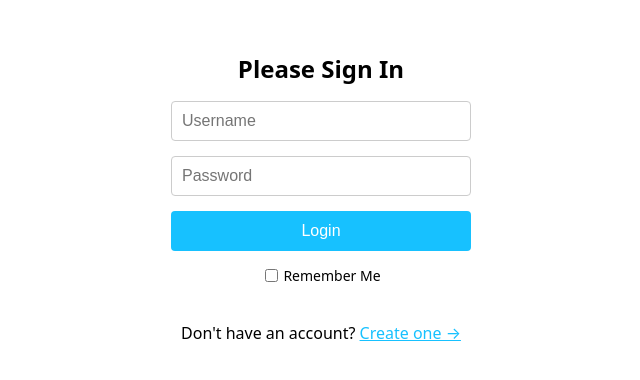
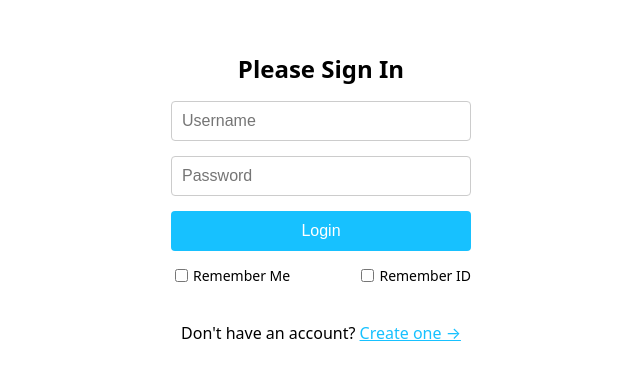
Before and after one commit to djccnt15/northwind, a React (Vite) app in the folder frontend/: page /login in a window 1280 px wide. Shown: the part 186-566 px from the top of the page, without its empty margins (319-959 px from the left). Built offline with nearby package versions, Linux system fonts and the light colour scheme; no server answers.

Commit message:
create `remember id`

```diff
--- a/frontend/src/pages/login.tsx
+++ b/frontend/src/pages/login.tsx
@@ -23,6 +23,13 @@ const Wrapper = styled.div`
   padding-bottom: 50px;
 `;
 
+const CheckBoxArea = styled.div`
+  display: flex;
+  align-items: center;
+  justify-content: space-between;
+  width: 100%;
+`;
+
 const CheckBoxWrapper = styled.div`
   display: flex;
   align-items: center;
@@ -44,9 +51,16 @@ export default function Login() {
   const [errorMsg, setErrorMsg] = useState<string>("");
   const [isLoading, setIsLoading] = useState<boolean>(false);
 
-  const [username, setUsername] = useState<string>("");
+  const [username, setUsername] = useState<string>(() => {
+    const rememberedId = localStorage.getItem("rememberedId");
+    return rememberedId || "";
+  });
   const [password, setPassword] = useState<string>("");
   const [rememberMe, setRememberMe] = useState<boolean>(false);
+  const [rememberId, setRememberId] = useState<boolean>(() => {
+    const rememberedId = localStorage.getItem("rememberedId");
+    return !!rememberedId;
+  });
 
   const onChangeUsername = (e: React.ChangeEvent<HTMLInputElement>) => {
     setUsername(e.target.value);
@@ -87,6 +101,12 @@ export default function Login() {
             : [],
           loggedIn: true,
         });
+
+        if (rememberId) {
+          localStorage.setItem("rememberedId", username);
+        } else {
+          localStorage.removeItem("rememberedId");
+        }
 
         const from = location.state?.from?.pathname || "/";
         navigate(from, { replace: true });
@@ -131,6 +151,7 @@ export default function Login() {
           />
           {isLoading && <SubmitBtnHoverMsg>Signing in...</SubmitBtnHoverMsg>}
         </SubmitBtnWrapper>
+        <CheckBoxArea>
           <CheckBoxWrapper>
             <CheckBoxInput
               type="checkbox"
@@ -140,6 +161,16 @@ export default function Login() {
             />
             <Label htmlFor="rememberMe">Remember Me</Label>
           </CheckBoxWrapper>
+          <CheckBoxWrapper>
+            <CheckBoxInput
+              type="checkbox"
+              id="rememberId"
+              checked={rememberId}
+              onChange={(e) => setRememberId(e.target.checked)}
+            />
+            <Label htmlFor="rememberId">Remember ID</Label>
+          </CheckBoxWrapper>
+        </CheckBoxArea>
       </Form>
       {errorMsg && <ErrorMsg>{errorMsg}</ErrorMsg>}
       <Switcher>
```
Lines whose indentation alone changed are shown as unchanged.
